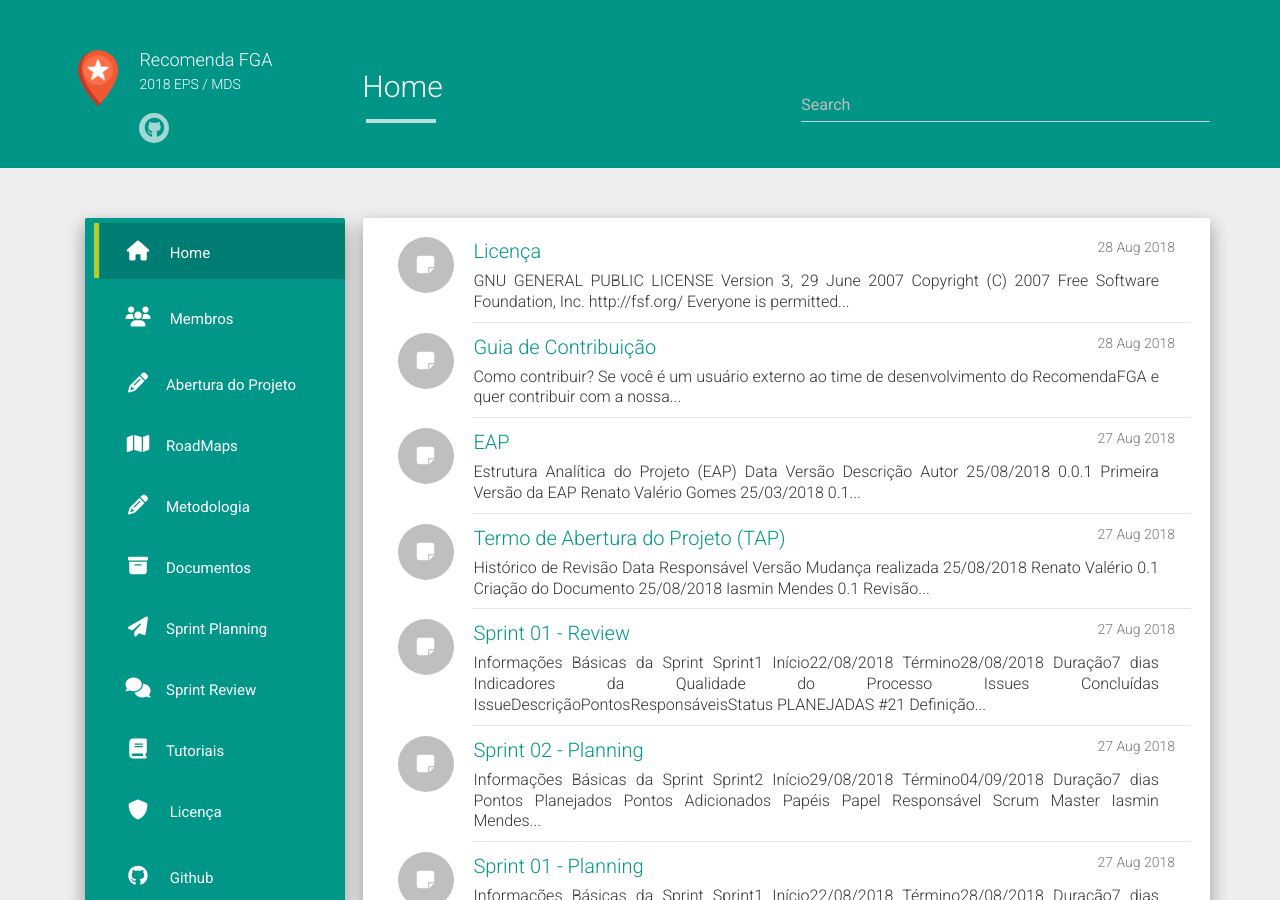
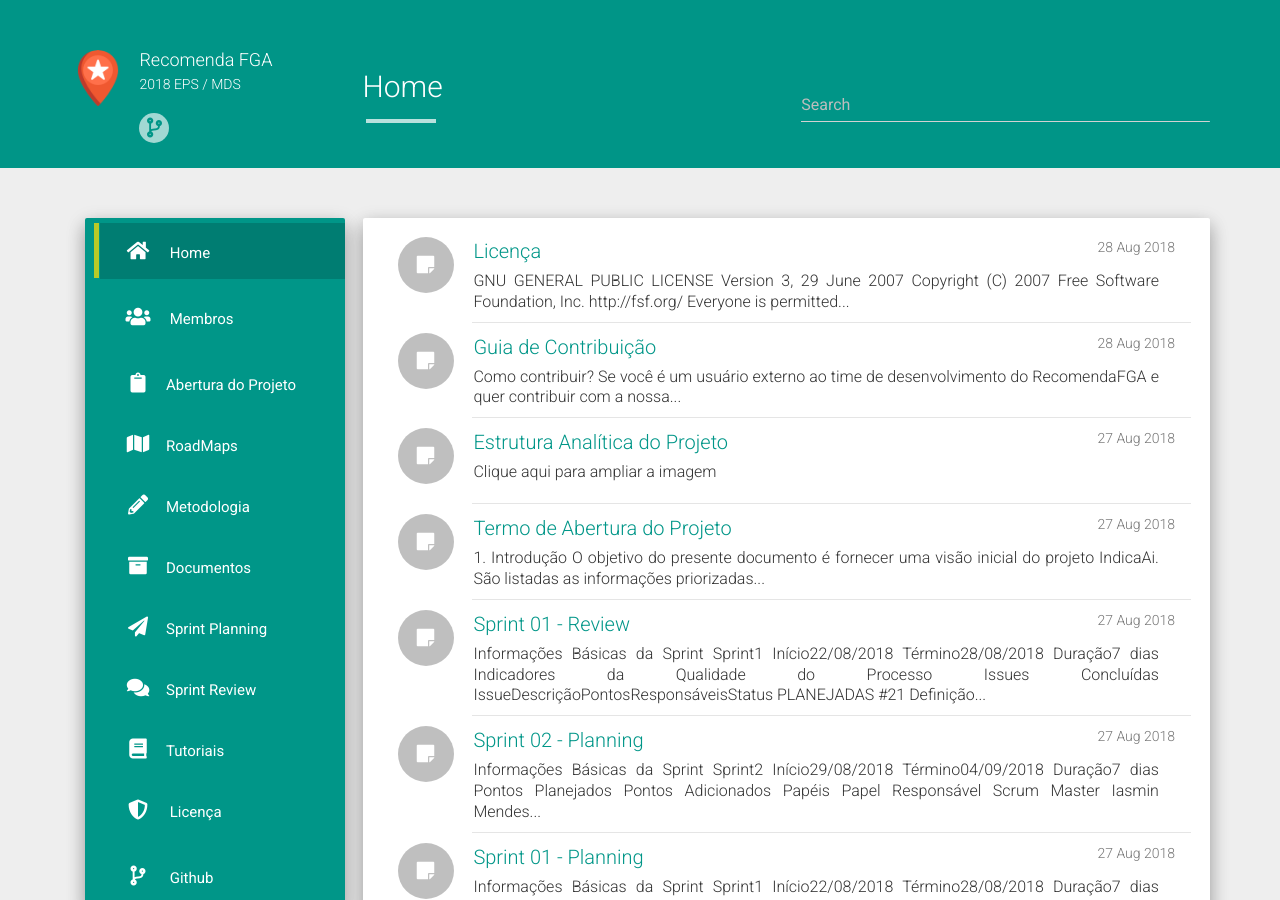
Before and after one commit to fga-eps-mds/2018.2-IndicaAi, a Jekyll site: the page built from docs/index.html, in a window 1280 px wide and 900 px high. Built offline with Jekyll 4.4.1, drawn with Linux system fonts in a browser that asks for light colours; nearby versions of some CDN libraries; the list of posts is cut into pages by our own code.

Commit message:
Adjustmets in titles and links

```diff
--- a/docs/_data/social.json
+++ b/docs/_data/social.json
@@ -1,6 +1,6 @@
 [
   {
-    "icon": "fa-github",
+    "icon": "fa-code-branch",
     "link": ""
   }
 ]
--- a/docs/_includes/css.html
+++ b/docs/_includes/css.html
@@ -3,7 +3,7 @@
         <link rel="stylesheet" href="//fonts.googleapis.com/css?family=Roboto:300,400,500,700" type="text/css">
 
         <!-- FontAwesome icons -->
-        <link rel="stylesheet" href="https://use.fontawesome.com/74dfc6cf47.css">
+        <link rel="stylesheet" href="https://use.fontawesome.com/releases/v5.3.1/css/all.css" integrity="sha384-mzrmE5qonljUremFsqc01SB46JvROS7bZs3IO2EmfFsd15uHvIt+Y8vEf7N7fWAU" crossorigin="anonymous">
 
         <!-- Core BootStrap CSS -->
         <link rel="stylesheet" href="https://maxcdn.bootstrapcdn.com/bootstrap/3.3.6/css/bootstrap.min.css">
--- a/docs/_posts/2018-08-27-eap.md
+++ b/docs/_posts/2018-08-27-eap.md
@@ -1,18 +1,11 @@
 ---
 layout: post
-title:  "EAP"
+title:  "Estrutura Analítica do Projeto"
 date:   2018-08-27 17:57:39
 categories: docs
 ---
 
-# Estrutura Analítica do Projeto (EAP)
-
-| Data | Versão | Descrição | Autor |
-|----|------|---------|-----|
-|25/08/2018|0.0.1|Primeira Versão da EAP|Renato Valério Gomes|
-|25/03/2018|0.1|Revisão do EAP|Iasmin Mendes|
-
-## v.0.1 Estrutura Analítica do Projeto (EAP)
+<!-- EAP -->
 
 ![Eap](/assets/Eap2.png)
 
--- a/docs/_posts/2018-08-27-tap.md
+++ b/docs/_posts/2018-08-27-tap.md
@@ -1,30 +1,22 @@
 ---
 layout: post
-title:  "Termo de Abertura do Projeto (TAP)"
+title:  "Termo de Abertura do Projeto"
 date:   2018-08-27 16:22:39
 categories: docs
 ---
 
-## Histórico de Revisão
+<!-- TAP -->
 
-| Data       | Responsável          | Versão   | Mudança realizada                                 |
-| ---------- | -------------------- |:--------:| ------------------------------------------------- |
-|**25/08/2018**|  Renato Valério     | 0.1  | Criação do Documento
-|**25/08/2018**|  Iasmin Mendes     | 0.1  | Revisão do Documento                         |
-
-## Termo de Abertura do Projeto
-
-### 1. Introdução
+## 1. Introdução
 O objetivo do presente documento é fornecer uma visão inicial do projeto IndicaAi. São listadas as informações priorizadas pelos *gestores*.
 
-### 2. Descrição
+## 2. Descrição
 O IndicaAi refere-se a um sistema que indica facilitem a vida acadêmica próximo a Faculdade do Gama - FGA, campus da Universidade de Brasília - UnB, cujo o intuito é o compartilhamento de locais e experiências em relação aos bens e serviços oferecidos, próximos ao campus, com o objetivo de facilitar as buscas e melhorar a vida acadêmica.
 
-### 3. Propósito e Justificativa
+## 3. Propósito e Justificativa
 A Faculdade do Gama - FGA é um dos campus mais novos da Universidade de Brasília e recebe alunos de vários lugares do Brasil. A faculdade ainda está em desenvolvimento, portanto faltam serviços e estruturas básicas necessárias às atividades acadêmicas, fazendo com que alunos, professores e servidores precisem sair do campus. Muitos se perdem ao procurar lugares próximos seja para lanchar ou comprar algum material de trabalho. Sendo assim, o IndicaAi visa o compartilhamento de locais e experiências em relação aos bens e serviços oferecidos, próximos ao campus, com o objetivo de facilitar as buscas e melhorar a vida acadêmica.
 
 A solução do software IndicaAi é um aplicativo voltado a realidade da faculdade o qual pessoas da comunidade pudessem compartilhar locais, experiencias e que indicasse de forma precisa a localização de estabelicimentos.
-
 
 
 ### 4. Objetivos
```
Also changed, not shown: docs/_data/urls.json (+11 -11 lines).
